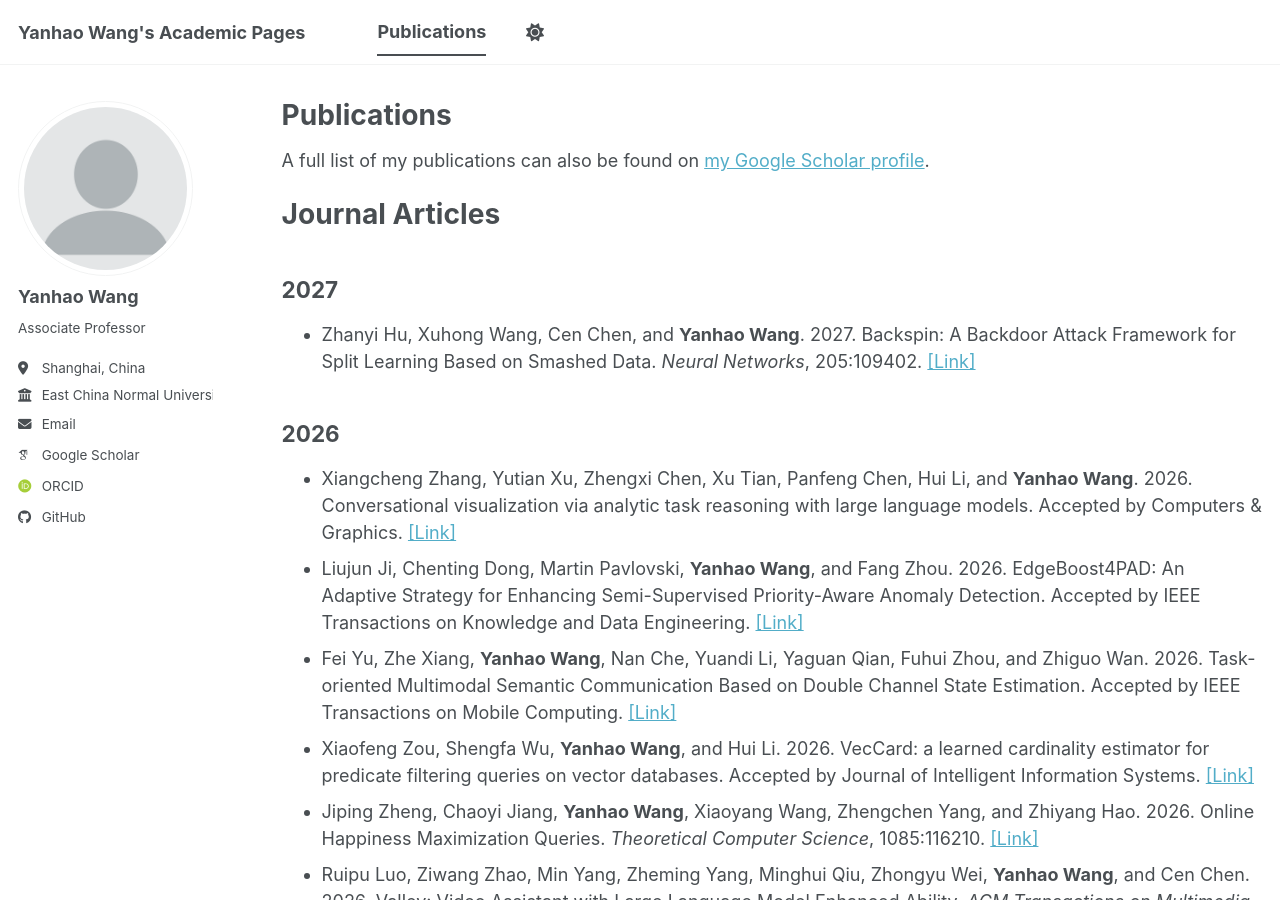
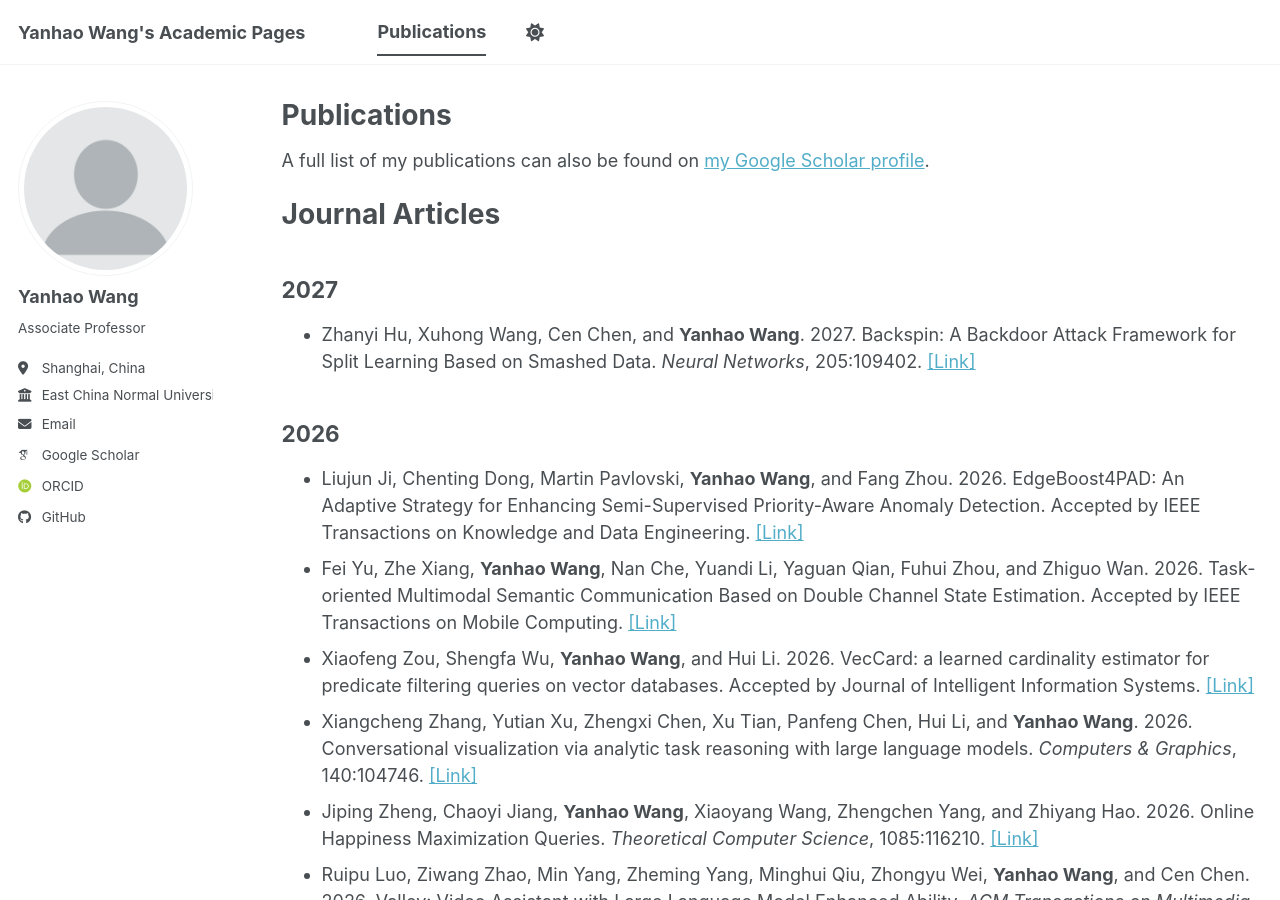
Before and after one commit to yhwang1990/yhwang1990.github.io, a Jekyll site: the page built from _pages/publications.md, in a window 1280 px wide and 900 px high. Built offline with Jekyll 4.4.1, drawn with Linux system fonts in a browser that asks for light colours; some web fonts are replaced; a script bundle is joined from its source files by our own code; library files that are not in the unit come from our copies.

Commit message:
Update publications.md

```diff
--- a/_pages/publications.md
+++ b/_pages/publications.md
@@ -12,10 +12,10 @@ A full list of my publications can also be found on [my Google Scholar profile](
 - Zhanyi Hu, Xuhong Wang, Cen Chen, and **Yanhao Wang**. 2027. Backspin: A Backdoor Attack Framework for Split Learning Based on Smashed Data. *Neural Networks*, 205:109402. [[Link]](https://doi.org/10.1016/j.neunet.2026.109402)
 
 ## 2026
-- Xiangcheng Zhang, Yutian Xu, Zhengxi Chen, Xu Tian, Panfeng Chen, Hui Li, and **Yanhao Wang**. 2026. Conversational visualization via analytic task reasoning with large language models. Accepted by Computers & Graphics. [[Link]](https://doi.org/10.1016/j.cag.2026.104746)
 - Liujun Ji, Chenting Dong, Martin Pavlovski, **Yanhao Wang**, and Fang Zhou. 2026. EdgeBoost4PAD: An Adaptive Strategy for Enhancing Semi-Supervised Priority-Aware Anomaly Detection. Accepted by IEEE Transactions on Knowledge and Data Engineering. [[Link]](https://doi.org/10.1109/TKDE.2026.3729880)
 - Fei Yu, Zhe Xiang, **Yanhao Wang**, Nan Che, Yuandi Li, Yaguan Qian, Fuhui Zhou, and Zhiguo Wan. 2026. Task-oriented Multimodal Semantic Communication Based on Double Channel State Estimation. Accepted by IEEE Transactions on Mobile Computing. [[Link]](https://doi.org/10.1109/TMC.2026.3725238)
 - Xiaofeng Zou, Shengfa Wu, **Yanhao Wang**, and Hui Li. 2026. VecCard: a learned cardinality estimator for predicate filtering queries on vector databases. Accepted by Journal of Intelligent Information Systems. [[Link]](https://doi.org/10.1007/s10844-026-01064-5)
+- Xiangcheng Zhang, Yutian Xu, Zhengxi Chen, Xu Tian, Panfeng Chen, Hui Li, and **Yanhao Wang**. 2026. Conversational visualization via analytic task reasoning with large language models. *Computers & Graphics*, 140:104746. [[Link]](https://doi.org/10.1016/j.cag.2026.104746)
 - Jiping Zheng, Chaoyi Jiang, **Yanhao Wang**, Xiaoyang Wang, Zhengchen Yang, and Zhiyang Hao. 2026. Online Happiness Maximization Queries. *Theoretical Computer Science*, 1085:116210. [[Link]](https://doi.org/10.1016/j.tcs.2026.116210)
 - Ruipu Luo, Ziwang Zhao, Min Yang, Zheming Yang, Minghui Qiu, Zhongyu Wei, **Yanhao Wang**, and Cen Chen. 2026. Valley: Video Assistant with Large Language Model Enhanced Ability. *ACM Transactions on Multimedia Computing, Communications and Applications*, 22(7):193. [[Link]](https://doi.org/10.1145/3796716)
 - Xin Zhou, Xiangyuan Pang, Haokai Ma, Bo Ning, and **Yanhao Wang**. 2026. A multivariate calibration framework with global-local interaction and edge-aware enhancement for sonar image despeckling. *Image and Vision Computing*, 173:106079. [[Link]](https://doi.org/10.1016/j.imavis.2026.106079)
```
